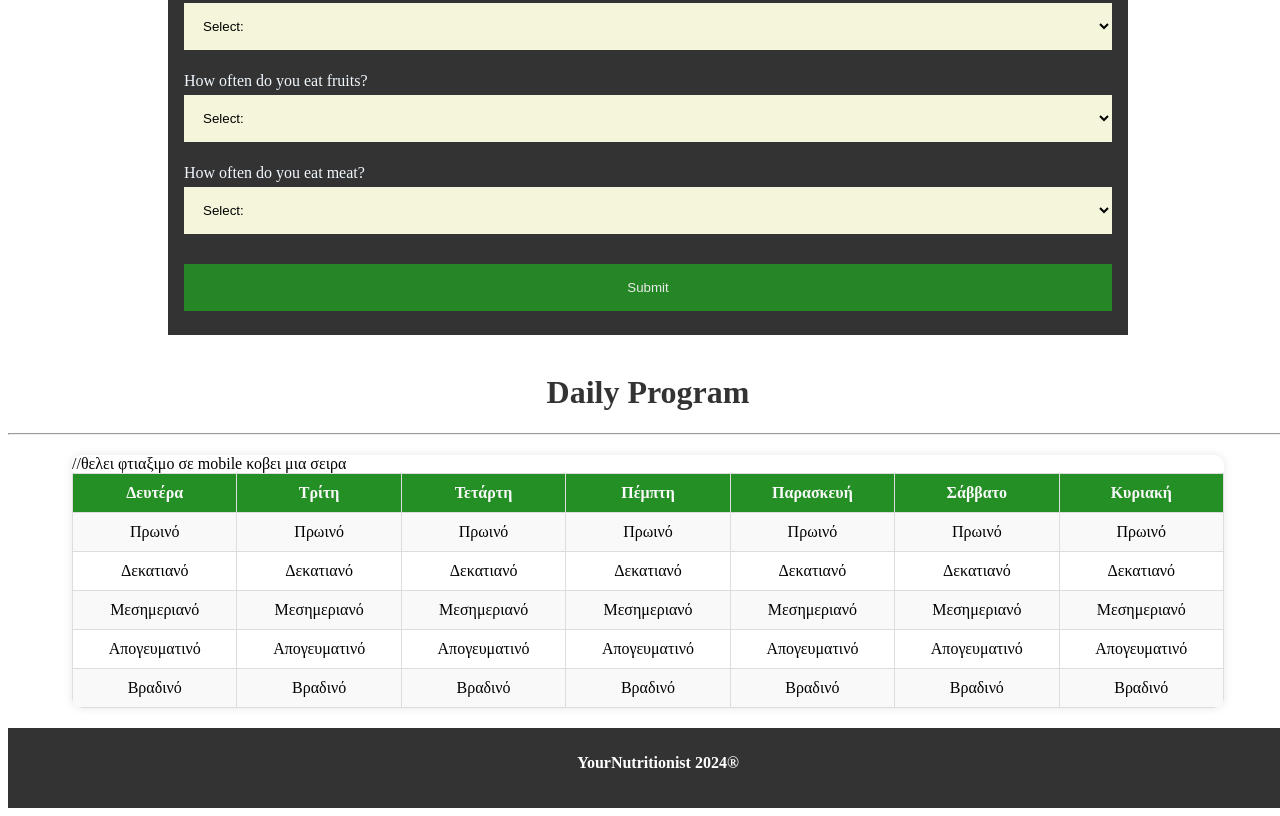
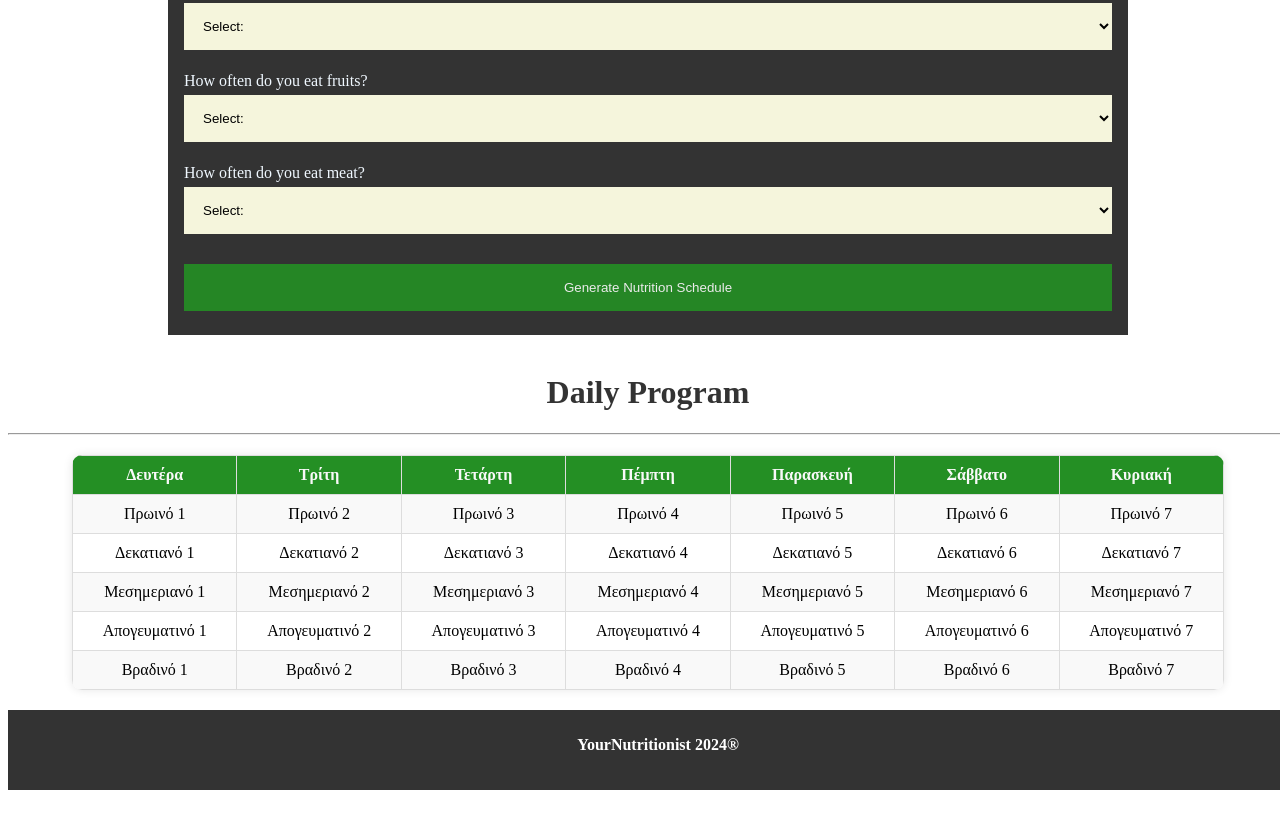
Before and after one commit to Tasossim13/YourNutritionist, a website: page nutriPlanner.html in a window 1280 px wide. Shown: the part 745-1561 px from the top of the page. Drawn offline with Linux system fonts and the light colour scheme.

Commit message:
some css

```diff
--- a/nutriPlanner.html
+++ b/nutriPlanner.html
@@ -93,7 +93,7 @@
             <option value="often">Often(5-6 days a week)</option>
             <option value="everyDay">Every Day(7 days a week)</option>
         </select>
-        <button class="registerbtn" onclick="return storeInput()">Submit</button>
+        <button class="registerbtn" onclick="return storeInput()">Generate Nutrition Schedule</button>
  </div>
 </form>
 <br>
@@ -103,7 +103,7 @@
 <hr>
 <div class="meal-plan-container">
     <table class="meal-plan">
-        <thead>//θελει φτιαξιμο σε mobile κοβει μια σειρα
+        <thead>
             <tr>
                 <th>Δευτέρα</th>
                 <th>Τρίτη</th>
@@ -116,49 +116,49 @@
         </thead>
         <tbody>
             <tr>
-                <td>Πρωινό</td>
-                <td>Πρωινό</td>
-                <td>Πρωινό</td>
-                <td>Πρωινό</td>
-                <td>Πρωινό</td>
-                <td>Πρωινό</td>
-                <td>Πρωινό</td>
+                <td>Πρωινό 1</td>
+                <td>Πρωινό 2</td>
+                <td>Πρωινό 3</td>
+                <td>Πρωινό 4</td>
+                <td>Πρωινό 5</td>
+                <td>Πρωινό 6</td>
+                <td>Πρωινό 7</td>
             </tr>
             <tr>
-                <td>Δεκατιανό</td>
-                <td>Δεκατιανό</td>
-                <td>Δεκατιανό</td>
-                <td>Δεκατιανό</td>
-                <td>Δεκατιανό</td>
-                <td>Δεκατιανό</td>
-                <td>Δεκατιανό</td>
+                <td>Δεκατιανό 1</td>
+                <td>Δεκατιανό 2</td>
+                <td>Δεκατιανό 3</td>
+                <td>Δεκατιανό 4</td>
+                <td>Δεκατιανό 5</td>
+                <td>Δεκατιανό 6</td>
+                <td>Δεκατιανό 7</td>
             </tr>
             <tr>
-                <td>Μεσημεριανό</td>
-                <td>Μεσημεριανό</td>
-                <td>Μεσημεριανό</td>
-                <td>Μεσημεριανό</td>
-                <td>Μεσημεριανό</td>
-                <td>Μεσημεριανό</td>
-                <td>Μεσημεριανό</td>
+                <td>Μεσημεριανό 1</td>
+                <td>Μεσημεριανό 2</td>
+                <td>Μεσημεριανό 3</td>
+                <td>Μεσημεριανό 4</td>
+                <td>Μεσημεριανό 5</td>
+                <td>Μεσημεριανό 6</td>
+                <td>Μεσημεριανό 7</td>
             </tr>
             <tr>
-                <td>Απογευματινό</td>
-                <td>Απογευματινό</td>
-                <td>Απογευματινό</td>
-                <td>Απογευματινό</td>
-                <td>Απογευματινό</td>
-                <td>Απογευματινό</td>
-                <td>Απογευματινό</td>
+                <td>Απογευματινό 1</td>
+                <td>Απογευματινό 2</td>
+                <td>Απογευματινό 3</td>
+                <td>Απογευματινό 4</td>
+                <td>Απογευματινό 5</td>
+                <td>Απογευματινό 6</td>
+                <td>Απογευματινό 7</td>
             </tr>
             <tr>
-                <td>Βραδινό</td>
-                <td>Βραδινό</td>
-                <td>Βραδινό</td>
-                <td>Βραδινό</td>
-                <td>Βραδινό</td>
-                <td>Βραδινό</td>
-                <td>Βραδινό</td>
+                <td>Βραδινό 1</td>
+                <td>Βραδινό 2</td>
+                <td>Βραδινό 3</td>
+                <td>Βραδινό 4</td>
+                <td>Βραδινό 5</td>
+                <td>Βραδινό 6</td>
+                <td>Βραδινό 7</td>
             </tr>
         </tbody>
     </table>
--- a/nutriPlanner.js
+++ b/nutriPlanner.js
@@ -63,9 +63,9 @@ function calculateDailyFatIntake(weight,gender,height,age,goal) {//calculates da
         maxFat=0.35;
     } else if (goal == 'gain') {
         minFat=0.25;
-        maxFat=0.35;
+        maxFat=0.40;
     } else if (goal == 'maintain') {
-        minFat=0.20;
+        minFat=0.25;
         maxFat=0.35;
     } else {
         console.error("Error");
```
